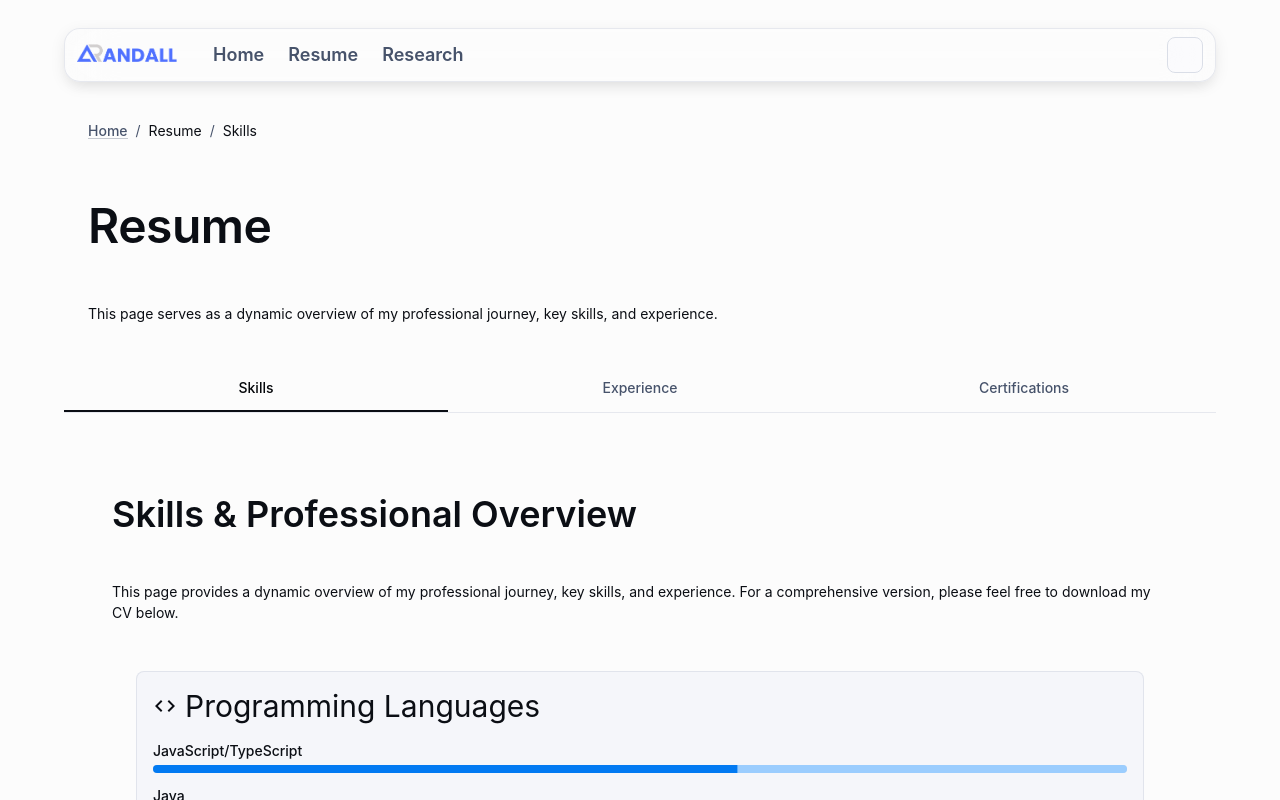
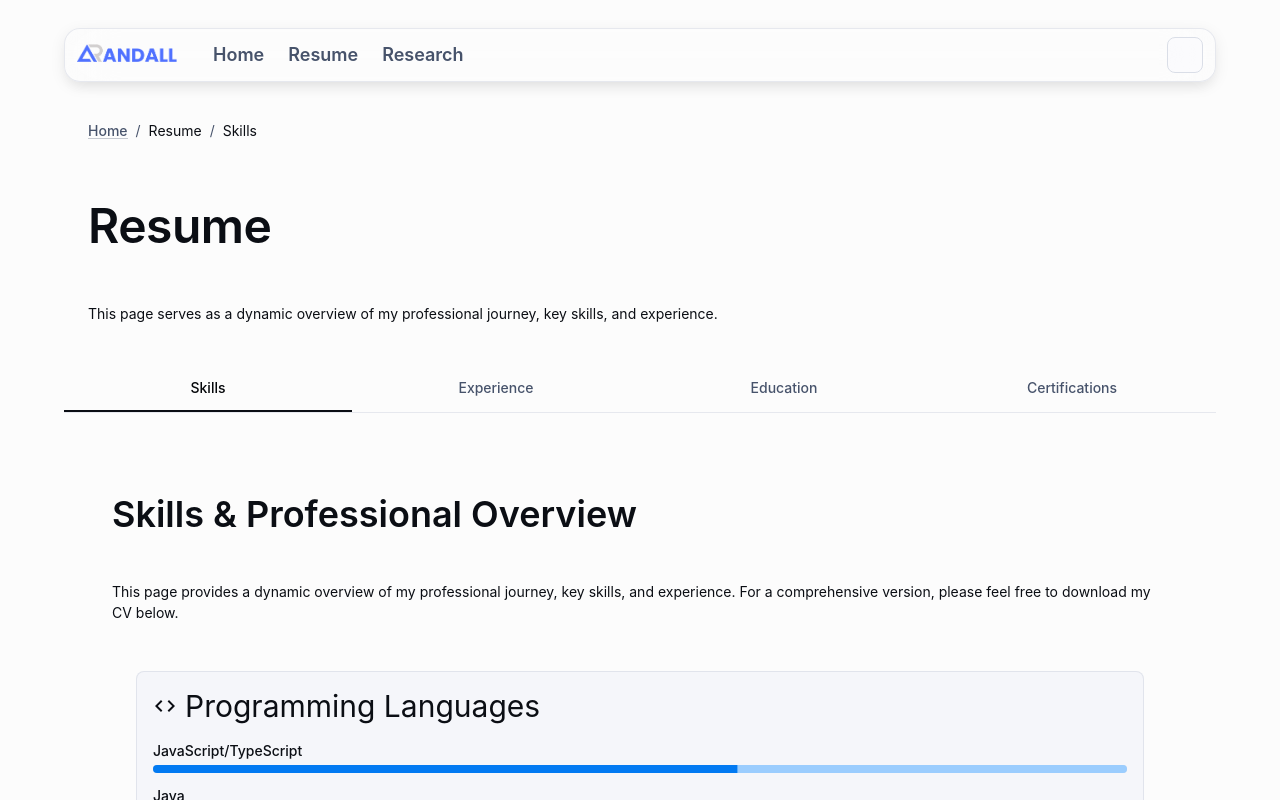
Before and after one commit to AlexRanda11/landing-page, a React (Vite) app: page / in a window 1280 px wide. Both pictures are taken after a click on the button "Resume". Shown: the top 800 px of the page. Built offline with nearby package versions, Linux system fonts and the light colour scheme; some icons are missing.

Commit message:
On Resume page added Education tab

```diff
--- a/src/pages/resume/Resume.ts
+++ b/src/pages/resume/Resume.ts
@@ -2,6 +2,6 @@ export const resumeContent = {
     title: 'Resume',
     description: 'This page serves as a dynamic overview of my professional journey, key skills, and experience.',
     descriptionLong: 'This page serves as a dynamic overview of my professional journey, key skills, and experience. For a comprehensive version, please feel free to download my CV below.',
-    tabs: ['Skills', 'Experience', 'Certifications'],
+    tabs: ['Skills', 'Experience', 'Education', 'Certifications'],
     comingSoonText: 'Content coming soon!',
 }
--- a/src/pages/resume/Resume.tsx
+++ b/src/pages/resume/Resume.tsx
@@ -87,6 +87,7 @@ export default function Resume() {
               <Tab label={resumeContent.tabs[0]} {...a11yProps(0)} />
               <Tab label={resumeContent.tabs[1]} {...a11yProps(1)} />
               <Tab label={resumeContent.tabs[2]} {...a11yProps(2)} />
+              <Tab label={resumeContent.tabs[3]} {...a11yProps(3)} />
             </Tabs>
           </Box>
           <CustomTabPanel value={value} index={0}>
@@ -94,9 +95,11 @@ export default function Resume() {
           </CustomTabPanel>
           <CustomTabPanel value={value} index={1}>
             <Experience />
+          </CustomTabPanel>
+          <CustomTabPanel value={value} index={2}>
             <Education />
           </CustomTabPanel>
-          <CustomTabPanel value={value} index={2}>
+          <CustomTabPanel value={value} index={3}>
             <Badges />
           </CustomTabPanel>
         </Box>
```
